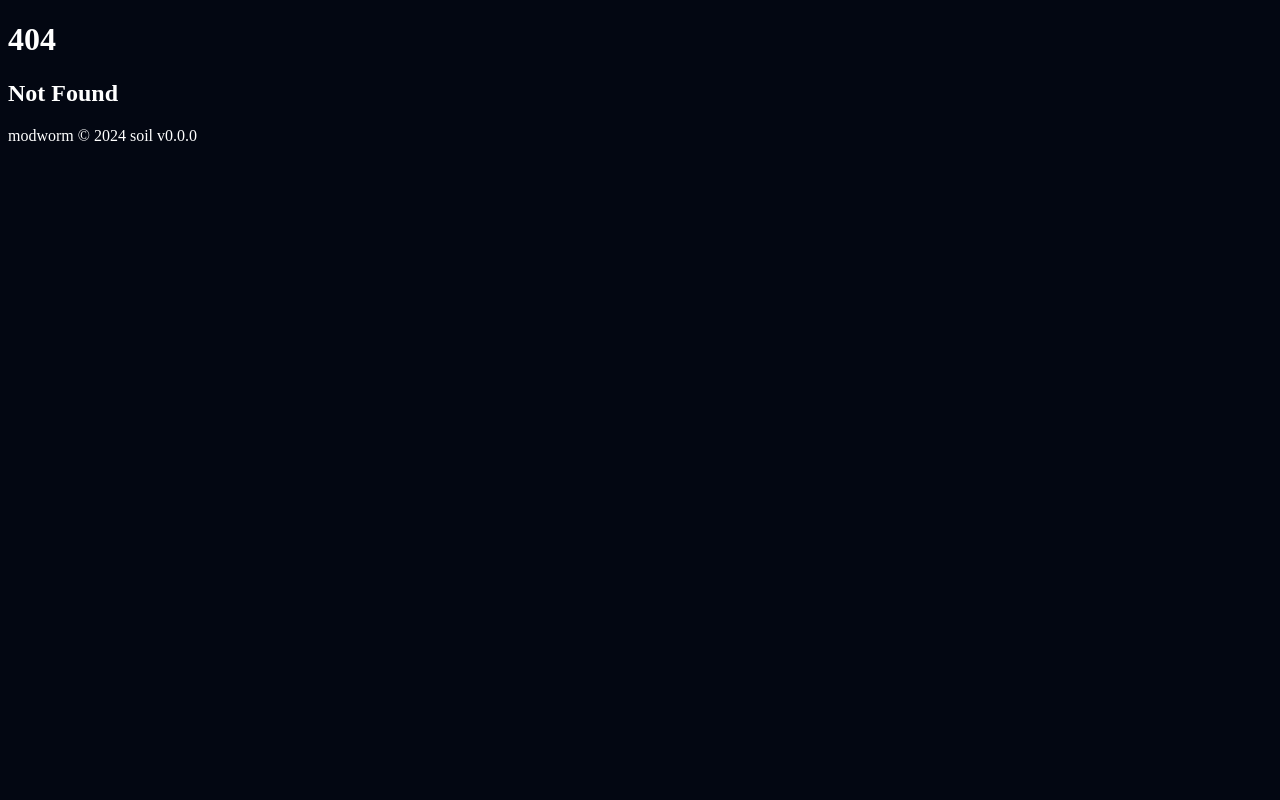
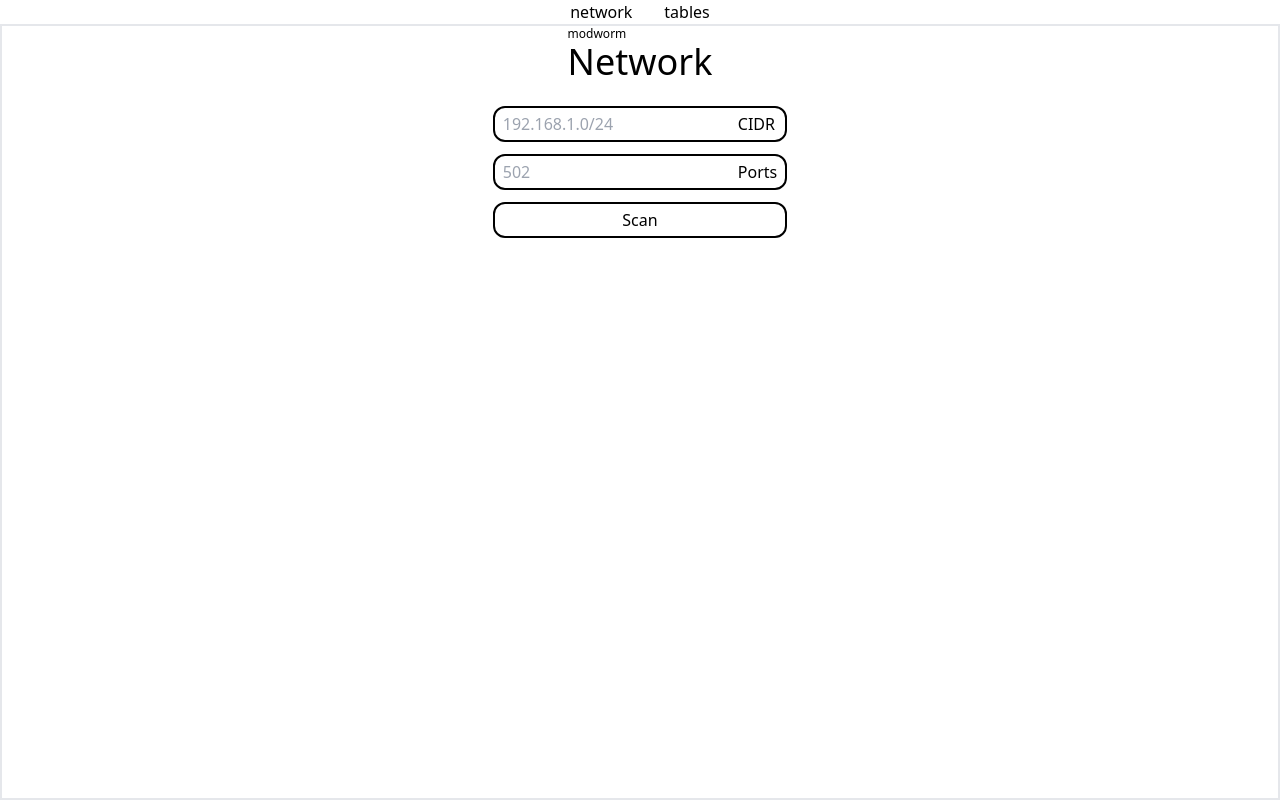
Before and after one commit to manavsu/modworm-soil, a SvelteKit app: page /network in a window 1280 px wide. Before the commit this address had no page. Built offline with nearby package versions, Linux system fonts and the light colour scheme.

Commit message:
added network form

```diff
--- a/src/lib/modbus_client.ts
+++ b/src/lib/modbus_client.ts
@@ -8,13 +8,13 @@ export async function ReadRegisters(ip:string, port:string, func_code:number, ad
     return await response.json();
 }
 
-export async function CheckSocket(ip:string, port:string) {
-    const response = await fetch(`${BASE_URL}/nmap/${ip}/${port}`);
+export async function NetworkMap(cidr:string, port:string) {
+    const response = await fetch(`${BASE_URL}/nmap/${cidr}/${port}`);
     if (!response.ok) error(response.status, await response.json());
     const servers = await response.json();
 
     for (const server of servers) {
-        if (server.address === ip && server.port === port) return true;
+        if (server.address === cidr && server.port === port) return true;
     }
     return false;
 }
--- /dev/null
+++ b/src/lib/title.svelte
@@ -0,0 +1,4 @@
+<div class="flex flex-col">
+    <p class="text-xs z-10">modworm</p>
+    <h1 class="text-4xl mb-6 z-10"><slot/></h1>
+</div>
--- a/src/routes/+layout.svelte
+++ b/src/routes/+layout.svelte
@@ -1,14 +1,37 @@
+<script lang="ts">
+  import '$lib/app.css';
+</script>
+
 <style lang="postcss">
   :global(html) {
-    @apply bg-gray-950 text-white;
+    @apply bg-white text-black;
+    caret-color: black;
   }
-  :global(html) {
-    caret-color: white;
+
+  @media (prefers-color-scheme: dark) {
+    :global(html) {
+      @apply bg-black text-white;
+      caret-color: white;
+    }
+  }
+
+  :global(.input) {
+    @apply hover:scale-110 border-black bg-white focus:scale-110 focus:outline-none active:text-white transition duration-300 rounded-xl dark:bg-black dark:border-white;
+  }
+
+  :global(.clickable) {
+    @apply hover:scale-110 active:scale-110 active:bg-black active:text-white transition duration-300 rounded-xl dark:border-white dark:bg-black dark:active:text-black dark:active:bg-white;
   }
 </style>
 
-<slot />
-<div class="flex flex-row justify-between items-end w-full text-white fixed bottom-0 p-1">
-  <h class="text-xs" >modworm &copy; 2024</h>
-  <h class="text-sm p-1">soil v0.0.0</h>
+<div class="flex flex-col h-dvh">
+  <div class="flex flex-row justify-center">
+    <a class="px-4" href="/network">network</a>
+    <a class="px-4" href="/tables">tables</a>
+  </div>
+  <div class="flex-grow flex flex-row border">
+      <div class="flex-grow border">
+          <slot />
+      </div>
+  </div>
 </div>
--- a/src/routes/+page.svelte
+++ b/src/routes/+page.svelte
@@ -1,21 +1,10 @@
+<script>
+	import { onDestroy } from 'svelte';
+</script>
 <script lang="ts">
     import { Command } from '@tauri-apps/api/shell'
 	import '$lib/app.css';
-    import SocketChecker from './socket_checker.svelte';
-    import { submitted } from './store';
-    import { onMount } from 'svelte';
-
-
-    let ip: string = "";
-    let port: string = "";
     let command;
-
-    function handleSubmit() {
-        ip = ip || "127.0.0.1";
-        port = port || "50902"; //TODO
-        submitted.set(true);
-        console.log(ip, port)
-    }
 
 
     Command.sidecar('binaries/sod').spawn().then(cmd => {
@@ -24,10 +13,15 @@
     }).catch(error => {
         console.error('failed to start sod...', error);
     });
+
+    onDestroy(() => {
+        command.kill();
+        console.log('killed sod...')
+    });
 </script>
 
-{#if !$submitted}
-    <div class="h-dvh flex flex-col justify-center items-center">
+
+    <!-- <div class="h-dvh flex flex-col justify-center items-center">
         <div class="flex flex-col justify-center mb-14">
             <h class="text-5xl">modworm</h>
             <h1 class="text-md text-right">soil v0.0.0</h1>
@@ -37,7 +31,7 @@
             <div class="relative flex flex-row h-fit">
                 <input type="text" class="bg-gray-800 p-2 mr-1 rounded-bl-xl focus:outline-none focus:ring-2 focus:ring-gray-700 hover:ring-2 hover:ring-gray-800" bind:value={ip} placeholder="127.0.0.1">
                 <input type="text" class="bg-gray-800 p-2 rounded-tr-xl focus:outline-none focus:ring-2 focus:ring-gray-700 hover:ring-2 hover:ring-gray-800" bind:value={port} placeholder="50902"> <!-- TODO -->
-                <div class="absolute -top-3 left-3 text-gray-400 text-m">IP</div>
+                <!-- <div class="absolute -top-3 left-3 text-gray-400 text-m">IP</div>
                 <div class="absolute -bottom-3 right-3 text-gray-400 text-m">port</div>
             </div>
             <button class="text-5xl p-5 text-gray-500 hover:text-white">&rarr;</button>
@@ -45,4 +39,4 @@
     </div>
 {:else}
     <SocketChecker ip={ip} port={port} />
-{/if}
+{/if} --> -->
--- /dev/null
+++ b/src/routes/network/+page.svelte
@@ -0,0 +1,25 @@
+<script lang="ts">
+    import "$lib/app.css";
+    import Title from "$lib/title.svelte";
+    let cidr = ""
+    let ports = ""
+    function handleSubmit() {
+        cidr = cidr || "192.168.1.0/24"
+        ports = ports || "502"
+    }
+</script>
+
+<div class="flex flex-col items-center">
+    <Title>Network</Title>
+    <form class="flex flex-col" on:submit={handleSubmit}>
+            <div class="flex flex-row border-2 border-black rounded-md input px-2 py-1 mb-3">
+                <input type="text" class="bg-transparent focus:outline-none pr-1" bind:value={cidr} placeholder="192.168.1.0/24">
+                <p>CIDR</p>
+            </div>
+            <div class="flex flex-row border-2 border-black rounded-md input px-2 py-1 mb-3">
+                <input type="text" class="bg-transparent focus:outline-none pr-1" bind:value={ports} placeholder="502">
+                <p>Ports</p>
+            </div>
+            <button class="border-2 border-black px-2 py-1 clickable">Scan</button>
+    </form>
+</div>
```
Also changed, not shown: src/routes/network/network.ts (added).
